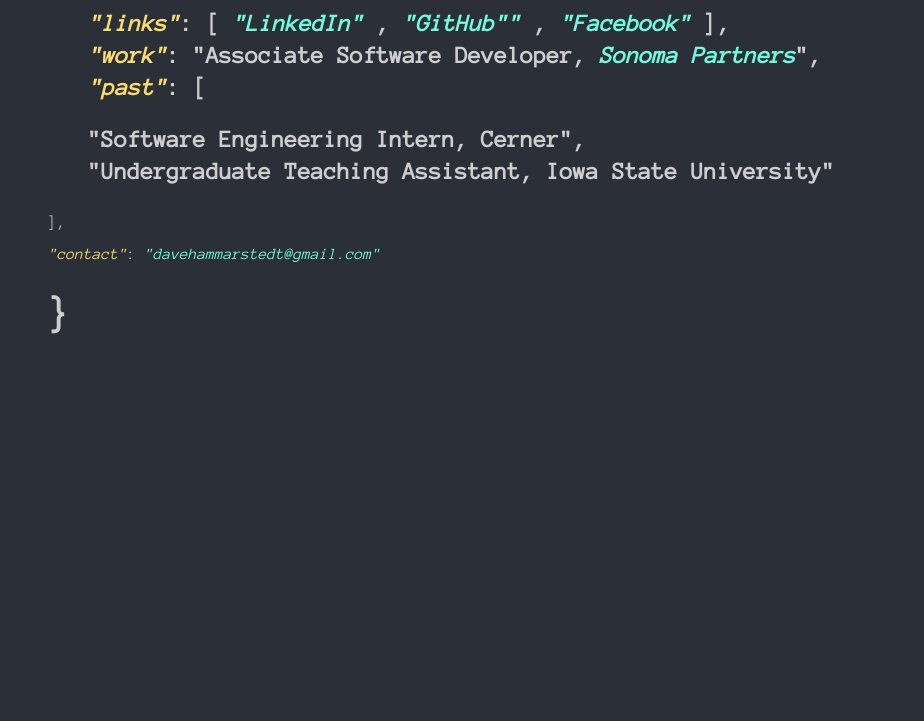
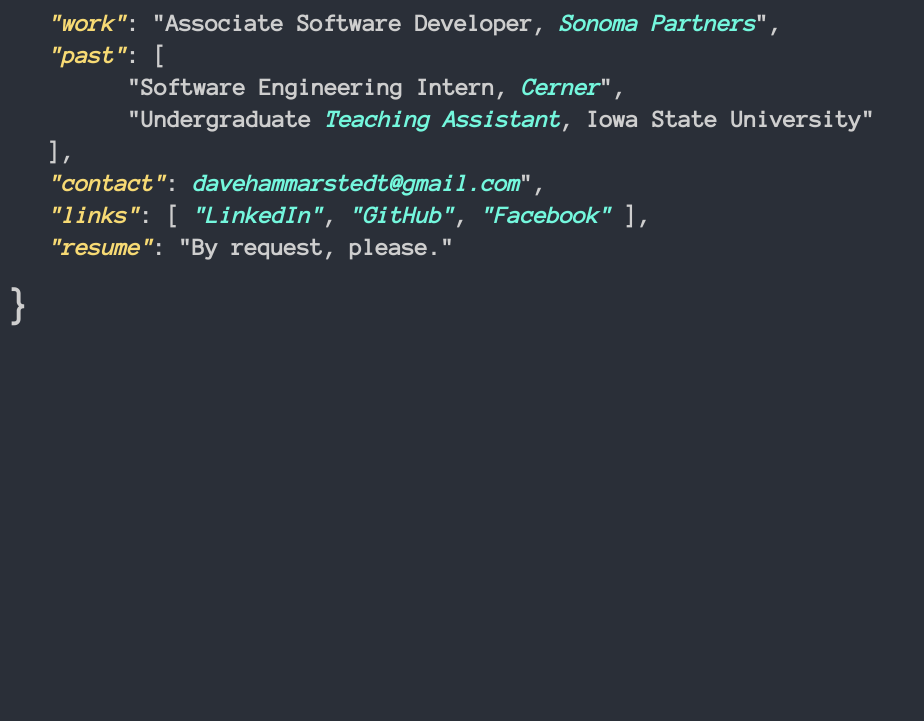
Before and after one commit to dhammar/website, a plain HTML site: page index.html in a window 1280 px wide. Shown: the part 79-800 px from the top of the page, without its empty margins (0-924 px from the left). Drawn offline with Linux system fonts and the light colour scheme.

Commit message:
some finishing touches

```diff
--- a/index.html
+++ b/index.html
@@ -6,32 +6,28 @@
     <link rel="stylesheet" type="text/css" href="styles.css">
     <link href="https://fonts.googleapis.com/css?family=Anonymous+Pro" rel="stylesheet">
   </head>
-
   <body>
-    <div class="level0">
+    <div>
       <h1>
         <i>"Dave Hammarstedt"</i>: {
       </h1>
     </div>
-    <div class="level1">
+    <div>
       <h2 class="info">
+          <i>"work"</i>: "Associate Software Developer, <a href="https://www.sonomapartners.com">Sonoma Partners</a>", <br>
+          <i>"past"</i>: [
+            <div class="past-block">
+              "Software Engineering Intern, <a href="https://www.cerner.com">Cerner</a>", <br>
+              "Undergraduate <a href="http://web.cs.iastate.edu/~cs227/syllabus.html">Teaching Assistant</a>, Iowa State University"
+            </div>
+          ], <br>
+          <i>"contact"</i>: <a href="mailto:davehammarstedt@gmail.com">davehammarstedt@gmail.com</a>", <br>
           <i>"links"</i>: [
-            <a href="https://www.linkedin.com/in/dave-hammarstedt-42655b74">"LinkedIn"</a>
-            ,
-            <a href="https://github.com/dhammar">"GitHub""</a>
-            ,
+            <a href="https://www.linkedin.com/in/dave-hammarstedt-42655b74">"LinkedIn"</a>,
+            <a href="https://github.com/dhammar">"GitHub"</a>,
             <a href="https://www.facebook.com/dave100">"Facebook"</a>
-          ],
-          <br>
-          <i>"work"</i>: "Associate Software Developer, <a href="https://www.sonomapartners.com">Sonoma Partners</a>",
-          <br>
-          <i>"past"</i>: [
-            <h2 class="past-block">
-              "Software Engineering Intern, Cerner", <br>
-              "Undergraduate Teaching Assistant, Iowa State University"
-            </h2>
           ], <br>
-          <i>"contact"</i>: <a href="mailto:davehammarstedt@gmail.com">"davehammarstedt@gmail.com"</a>
+          <i>"resume"</i>: "By request, please."
       </h2>
     </div>
     <h1>}</h1>
--- a/styles.css
+++ b/styles.css
@@ -1,9 +1,9 @@
 html {
   background-color: #2a2f38;
-  font-family: 'Anonymous Pro', monospace;
+  font-family: 'Anonymous Pro', 'Consolas', 'Lucidia Console', monospace;
   color: #cecece;
-  padding-left: 40px;
   line-height: 200%;
+  padding: 0px 0px 40px 0px;
 }
 
 i {
@@ -25,5 +25,5 @@ a {
 }
 
 .past-block {
-  padding-left: 40px;
+  padding-left: 80px;
 }
```
